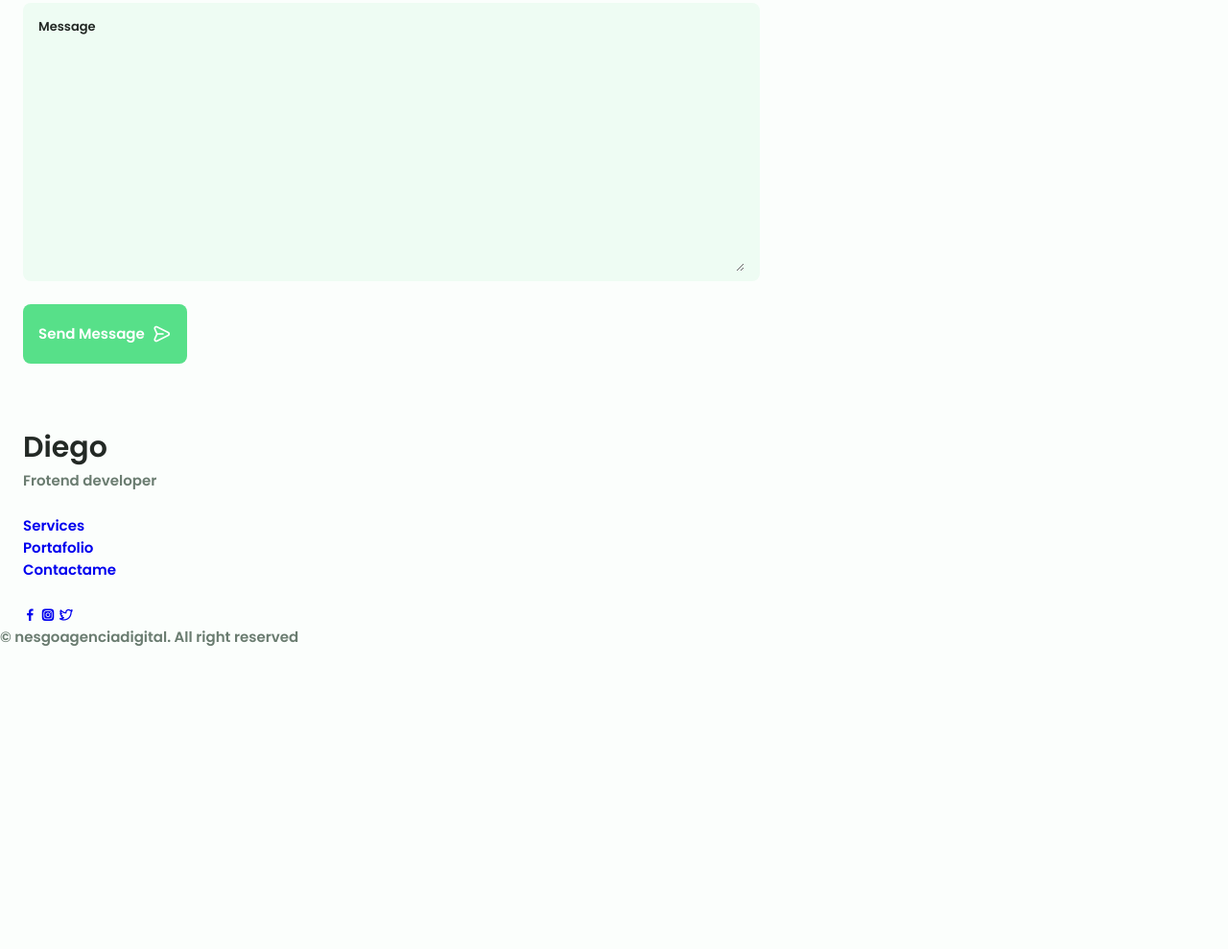
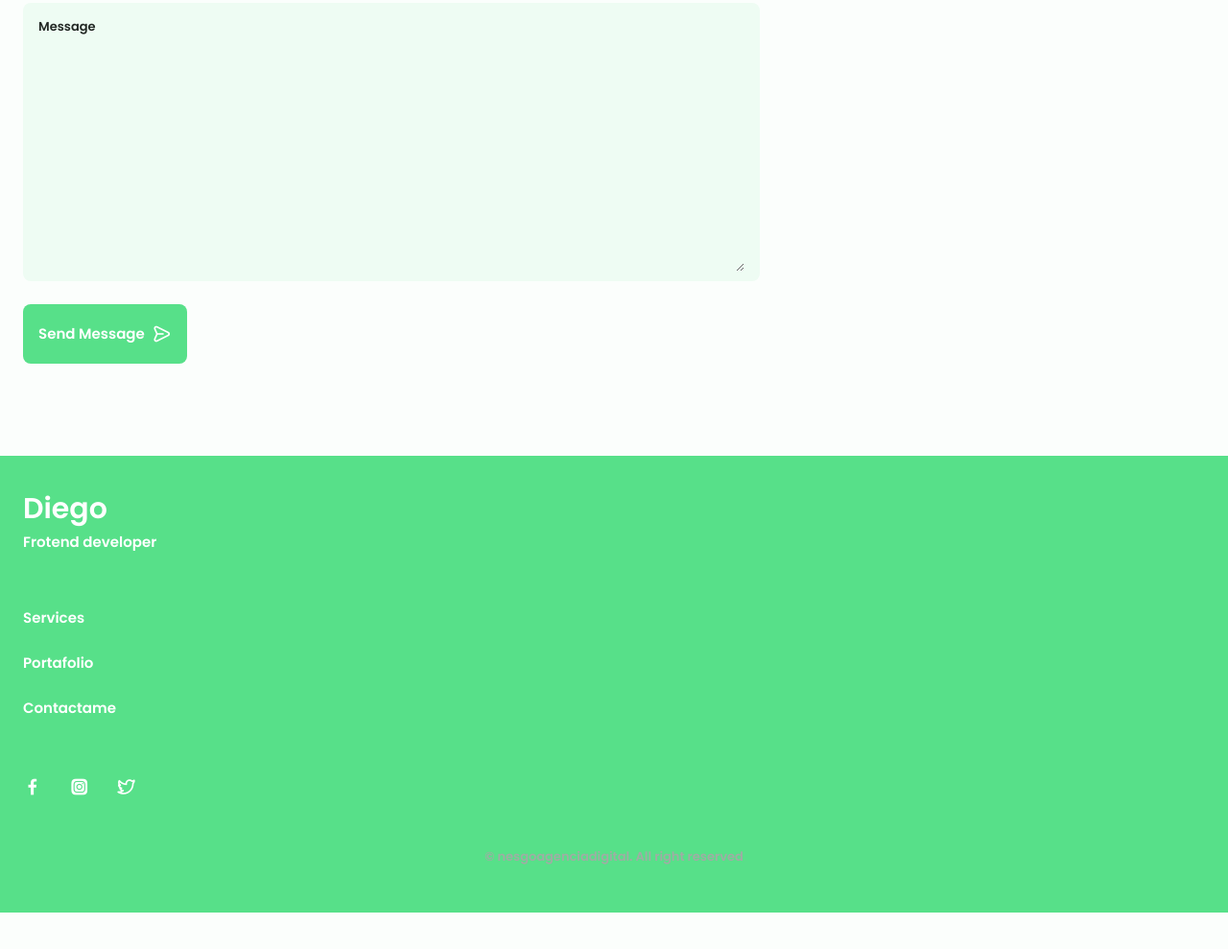
Before and after one commit to Thedragon-15/portafolio, a plain HTML site: page assets/index.html in a window 1280 px wide. Shown: the part 6758-7747 px from the top of the page at 96% size. Before the commit the page ends 7481 px from the top, so only its background shows below. Drawn offline with nearby package versions, Linux system fonts and the light colour scheme.

Commit message:
code de scroll para la pagina

```diff
--- a/assets/css/style.css
+++ b/assets/css/style.css
@@ -847,3 +847,48 @@ img {
     padding: .25rem .5rem 5rem 0;
 
 }
+/* ================ FOOTER =================  */
+.footer{
+    padding-top: 2rem;
+}
+
+.footer__container{
+    row-gap: 3.5rem;
+}
+
+.footer__bg{
+   background-color: var(--first-color-second);
+    padding: 2rem 0 3rem;
+}
+
+.footer__subtitle{
+    font-size: var(--samll-font-size);
+}
+
+.footer__links{
+    display: flex;
+    flex-direction: column;
+    row-gap: 1.5rem;
+}
+
+.footer__link:hover{
+    color:var(--first-color-lighter);
+}
+
+.footer__social{
+    font-size: 1.25rem;
+    margin-right: var(--mb-1-5);
+}
+.footer__copy{
+    font-size: var(--smaller-font-size);
+    text-align: center;
+    color: var(--text-color-light);
+    margin-top: var(--mb-3);
+}
+
+.footer__title,
+.footer__subtitle,
+.footer__link,
+.footer__social{
+    color: #fff;
+}
--- a/assets/index.html
+++ b/assets/index.html
@@ -50,13 +50,13 @@
                             </a>
                         </li>
                         <li class=" nav__item">
-                            <a href="#portafolio" class="nav__link">
+                            <a href="#portfolio" class="nav__link">
                                 <i class="uil uil-scenery nav__icon "></i>
                                 Portafolio
                             </a>
                         </li>
                         <li class="nav__item">
-                            <a href="#contactme" class="nav__link">
+                            <a href="#contact" class="nav__link">
                                 <i class="uil uil-comment-alt-heart nav__icon "></i>contactme
                             </a>
                         </li>
@@ -802,7 +802,7 @@
 </section>
 
     <!--================ CONTACT ME ================= -->
-<section class="contact section" id="contact">
+<section class="contact section" id="#contact">
     <h2 class="section__title">Contact me</h2>
     <span class="section__subtitle">Get in touch</span>
 
```
